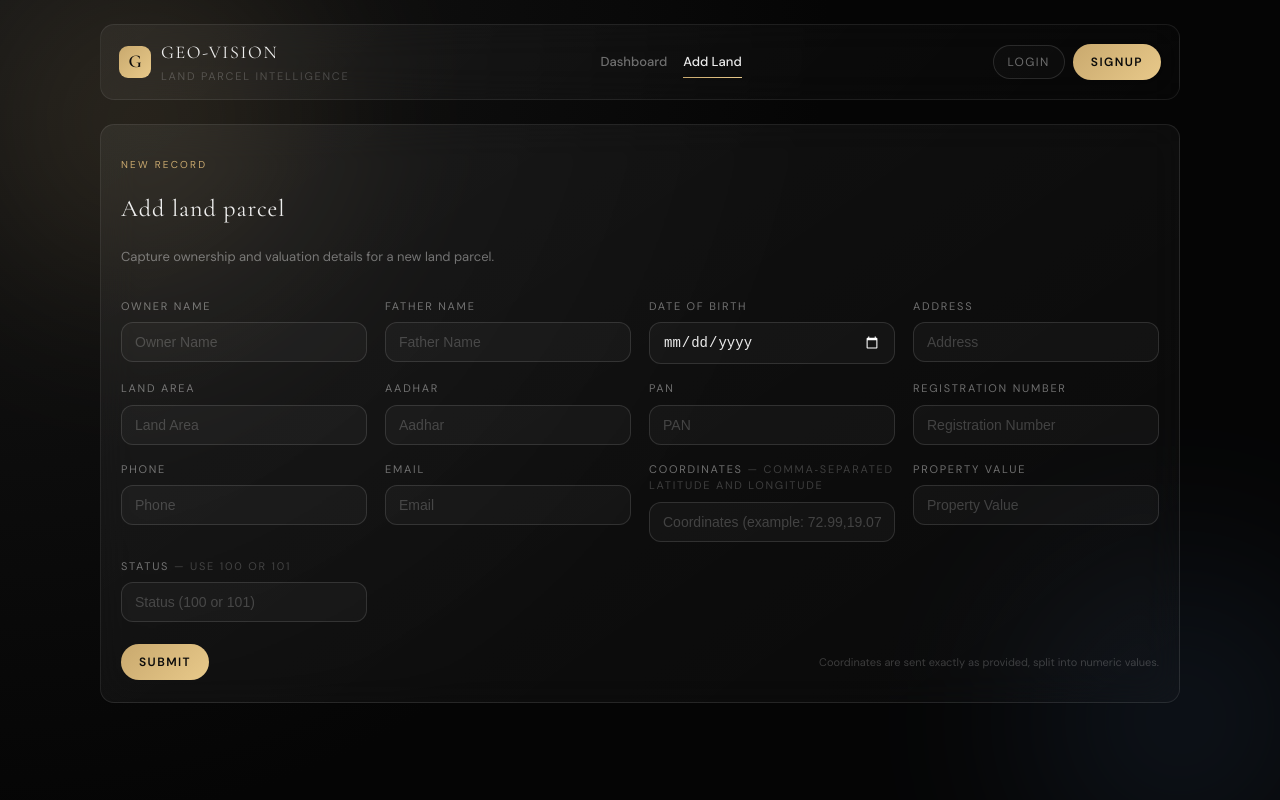
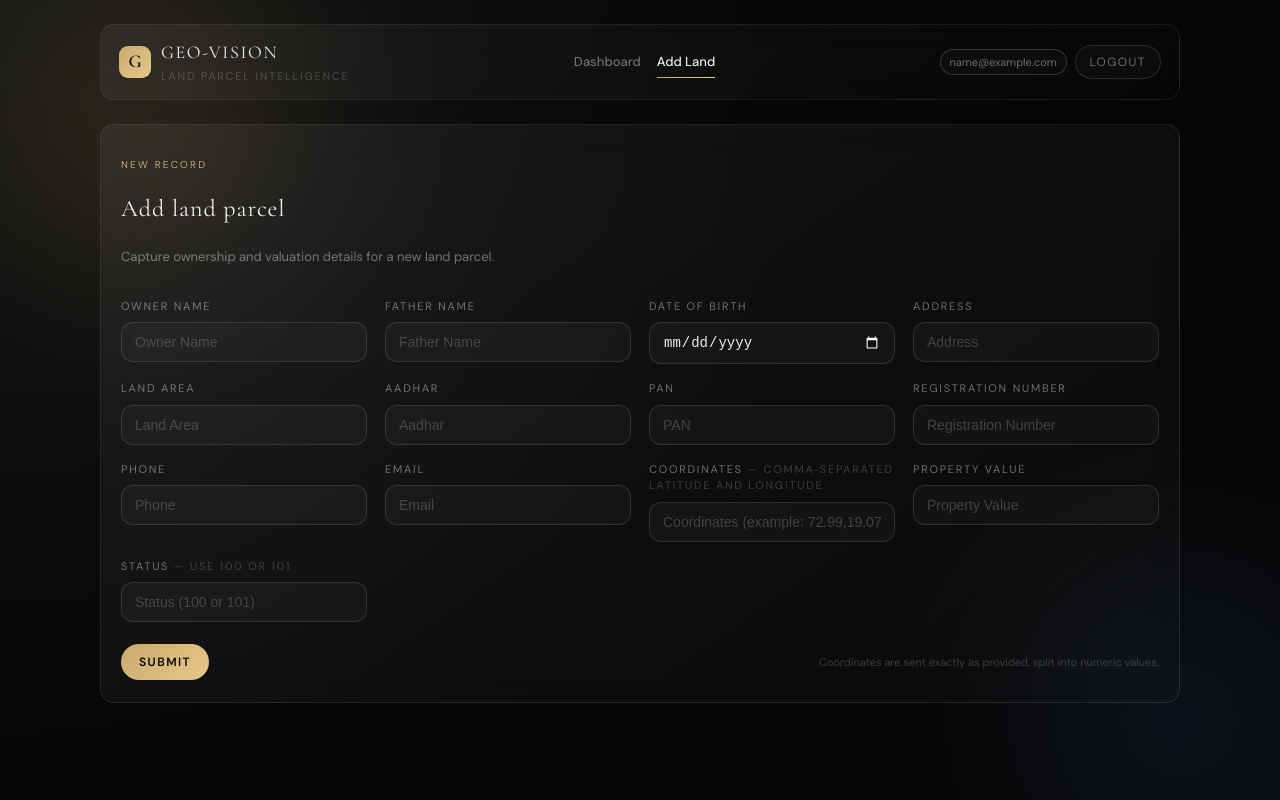
Before and after one commit to joysarkar83/Geo-Vision, a React (Vite) app in the folder frontend/: page /add-land in a window 1280 px wide. Built offline with nearby package versions, Linux system fonts and the light colour scheme; sample sign-in values are in the browser's storage.

Commit message:
Frontend

```diff
--- a/frontend/src/components/Navbar.jsx
+++ b/frontend/src/components/Navbar.jsx
@@ -1,7 +1,10 @@
 import { NavLink, useLocation } from "react-router-dom";
+import { isLoggedIn, getUserEmail, logout } from "../utils/auth";
 
 function Navbar() {
   const location = useLocation();
+  const loggedIn = isLoggedIn();
+  const userEmail = loggedIn ? getUserEmail() : null;
 
   const isActive = (path) =>
     location.pathname === path ||
@@ -39,6 +42,8 @@ function Navbar() {
       </nav>
 
       <div className="navbar-actions">
+        {!loggedIn && (
+          <>
             <NavLink to="/login">
               <button className="btn-ghost" type="button">
                 Login
@@ -49,6 +54,19 @@ function Navbar() {
                 Signup
               </button>
             </NavLink>
+          </>
+        )}
+
+        {loggedIn && (
+          <>
+            <div className="pill">
+              {userEmail || "Authenticated user"}
+            </div>
+            <button className="btn-ghost" type="button" onClick={logout}>
+              Logout
+            </button>
+          </>
+        )}
       </div>
     </header>
   );
--- a/frontend/src/pages/AddLand.jsx
+++ b/frontend/src/pages/AddLand.jsx
@@ -1,10 +1,13 @@
-import { useState } from "react";
+import { useEffect, useState } from "react";
+import { useNavigate } from "react-router-dom";
 import { addLand } from "../api/api";
 import Layout from "../components/Layout";
 import TextField from "../components/ui/TextField";
 import PrimaryButton from "../components/ui/PrimaryButton";
+import { isLoggedIn } from "../utils/auth";
 
 function AddLand() {
+  const navigate = useNavigate();
   const [form, setForm] = useState({
     ownerName: "",
     fatherName: "",
@@ -20,6 +23,12 @@ function AddLand() {
     propertyValue: "",
     status: "",
   });
+
+  useEffect(() => {
+    if (!isLoggedIn()) {
+      navigate("/login");
+    }
+  }, [navigate]);
 
   const handleSubmit = async () => {
     const payload = {
--- a/frontend/src/pages/LandDetails.jsx
+++ b/frontend/src/pages/LandDetails.jsx
@@ -2,6 +2,7 @@ import { useParams } from "react-router-dom";
 import { useEffect, useState } from "react";
 import { getLand } from "../api/api";
 import Layout from "../components/Layout";
+import { isLoggedIn } from "../utils/auth";
 
 function LandDetails() {
   const { id } = useParams();
@@ -11,6 +12,8 @@ function LandDetails() {
   useEffect(() => {
     getLand(id).then((data) => setLand(data));
   }, [id]);
+
+  const loggedIn = isLoggedIn();
 
   if (!land) {
     return (
@@ -37,7 +40,7 @@ function LandDetails() {
               <p className="section-eyebrow">Land record</p>
               <h1 className="card-title">Land details</h1>
               <p className="card-subtitle">
-                Owner and valuation summary for the selected parcel.
+                Owner and parcel summary for the selected record.
               </p>
             </div>
           </div>
@@ -49,7 +52,24 @@ function LandDetails() {
             <div className="details-chip-row">
               <span className="pill">Father: {land.fatherName}</span>
               <span className="pill">Area: {land.landArea}</span>
-              <span className="pill">Value: {land.propertyValue}</span>
+              {loggedIn && (
+                <span className="pill">Value: {land.propertyValue}</span>
+              )}
+            </div>
+          </div>
+
+          <div className="details-metadata" style={{ marginTop: 16 }}>
+            <div className="details-item">
+              <p className="details-label">Coordinates</p>
+              <p className="details-value">
+                {Array.isArray(land.coordinates)
+                  ? land.coordinates.join(", ")
+                  : land.coordinates}
+              </p>
+            </div>
+            <div className="details-item">
+              <p className="details-label">Status</p>
+              <p className="details-value">{land.status}</p>
             </div>
           </div>
         </div>
@@ -58,9 +78,9 @@ function LandDetails() {
           <div className="card-header">
             <div>
               <p className="section-eyebrow">Registered address</p>
-              <h2 className="card-title">Location</h2>
+              <h2 className="card-title">Location & contact</h2>
               <p className="card-subtitle">
-                Address information as returned from the registry backend.
+                Address information from the registry backend.
               </p>
             </div>
           </div>
@@ -70,6 +90,19 @@ function LandDetails() {
               <p className="details-label">Address</p>
               <p className="details-value">{land.address}</p>
             </div>
+
+            {loggedIn && (
+              <>
+                <div className="details-item">
+                  <p className="details-label">Phone</p>
+                  <p className="details-value">{land.phone}</p>
+                </div>
+                <div className="details-item">
+                  <p className="details-label">Email</p>
+                  <p className="details-value">{land.email}</p>
+                </div>
+              </>
+            )}
           </div>
         </div>
       </section>
--- /dev/null
+++ b/frontend/src/utils/auth.js
@@ -0,0 +1,41 @@
+export function getToken() {
+  if (typeof window === "undefined") return null;
+  return localStorage.getItem("token");
+}
+
+export function isLoggedIn() {
+  return !!getToken();
+}
+
+function parseJwt(token) {
+  if (!token) return null;
+  const parts = token.split(".");
+  if (parts.length < 2) return null;
+
+  try {
+    const base64Url = parts[1];
+    const base64 = base64Url.replace(/-/g, "+").replace(/_/g, "/");
+    const jsonPayload = decodeURIComponent(
+      atob(base64)
+        .split("")
+        .map((c) => "%" + ("00" + c.charCodeAt(0).toString(16)).slice(-2))
+        .join("")
+    );
+    return JSON.parse(jsonPayload);
+  } catch {
+    return null;
+  }
+}
+
+export function getUserEmail() {
+  const token = getToken();
+  const payload = parseJwt(token);
+  if (!payload) return null;
+  return payload.email || payload.username || payload.sub || null;
+}
+
+export function logout() {
+  if (typeof window === "undefined") return;
+  localStorage.removeItem("token");
+  window.location.href = "/";
+}
```
Lines whose indentation alone changed are shown as unchanged.
